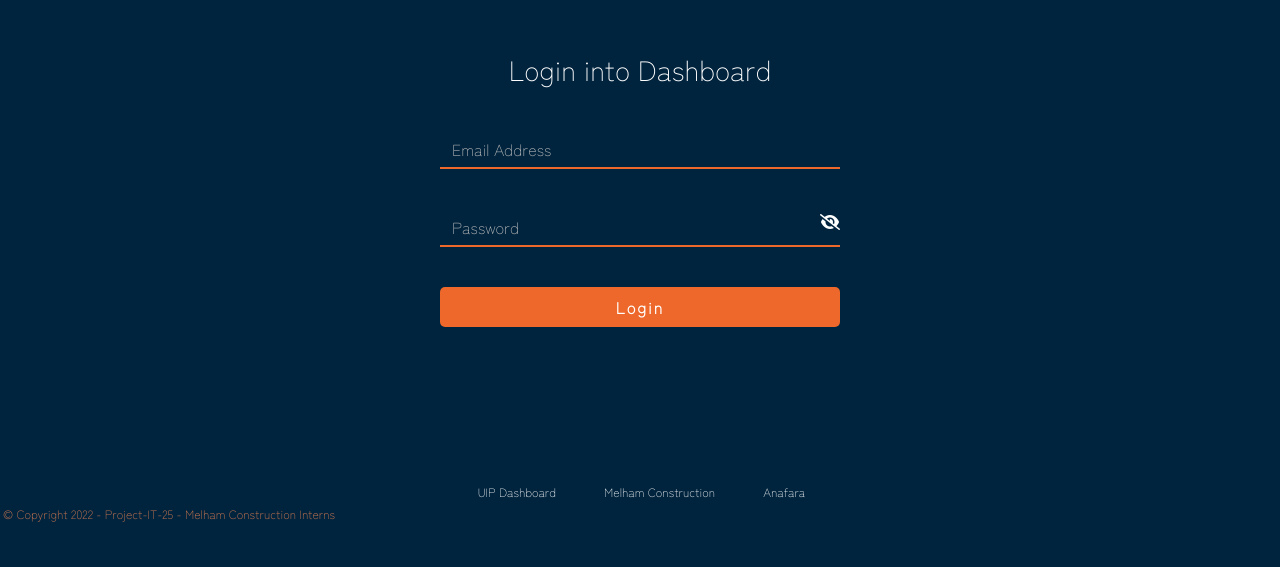
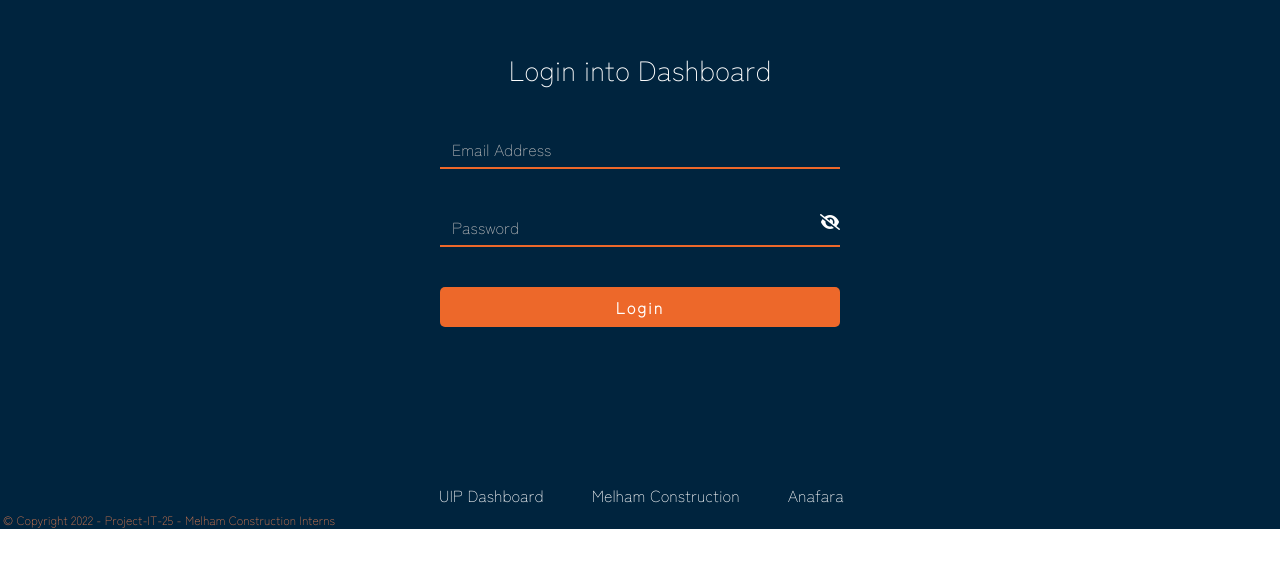
Before and after one commit to kyliecuadra/UIP-Login-V2, a plain HTML site: page index.html in a window 1280 px wide. Shown: the part 121-688 px from the top of the page. Drawn offline with nearby package versions, Linux system fonts and the light colour scheme.

Commit message:
Update style.css

```diff
--- a/style.css
+++ b/style.css
@@ -8,7 +8,12 @@
 	background: #00243e;
 }
 
+html{
+	height: 100%;
+}
+
 body{
+	height: 100%;
 	animation: fadeIn 1s;
 }
 
@@ -73,13 +78,21 @@ body{
 	border: 2px solid #ed682a;
 }
 
-.flinks{
+footer{
+	margin: auto;
+	font-size: 12px;
+	padding-left: 3px;
+	color: #ea8252;
+}
+
+footer .flinks{
+	font-size: 16px;
 	display: flex;
   	justify-content: center;
   	align-items: center;
 }
 
-.flinks a{
+footer .flinks a{
 	display: block;
 	position: relative;
 	overflow: hidden;
@@ -89,7 +102,7 @@ body{
 	padding: 4px;
 }
 
-.flinks a:before {
+footer .flinks a:before {
 	position: absolute;
     content: '';
     left: 0;
@@ -102,7 +115,7 @@ body{
     transform: translateX(100%);
 }
 
-.flinks a:after {
+footer .flinks a:after {
 	position: absolute;
     content: '';
     top: 0;
@@ -115,25 +128,21 @@ body{
      transform: translateX(-100%);
 }
 
-.flinks a:hover:before {
+footer .flinks a:hover:before {
 	border-color: tomato;
 	height: 100%;
 	transform: translateX(0);
 	transition: .15s transform linear, .15s height linear .15s;
 }
 
-.flinks a:hover:after {
+footer .flinks a:hover:after {
 	border-color: tomato;
 	height: 100%;
 	transform: translateX(0);
 	transition: .15s transform linear .15s, .15s height linear .3s;
 }
 
-footer{
-	font-size: 12px;
-	padding-left: 3px;
-	color: #ea8252;
-}
+
 
 /*MEDIA QUERIES*/
 @media all and (max-width: 1160px){
@@ -199,11 +208,13 @@ orientation(portrait){
 		height: 5%;
 	}
 
-	.flinks{
-		font-size: 12px;
+	footer{
+		margin: auto;
+		font-size: 8px;
 	}
 
-	footer{
-		font-size: 8px;
+	footer .flinks{
+		font-size: 9px;
 	}
+
 }
```
